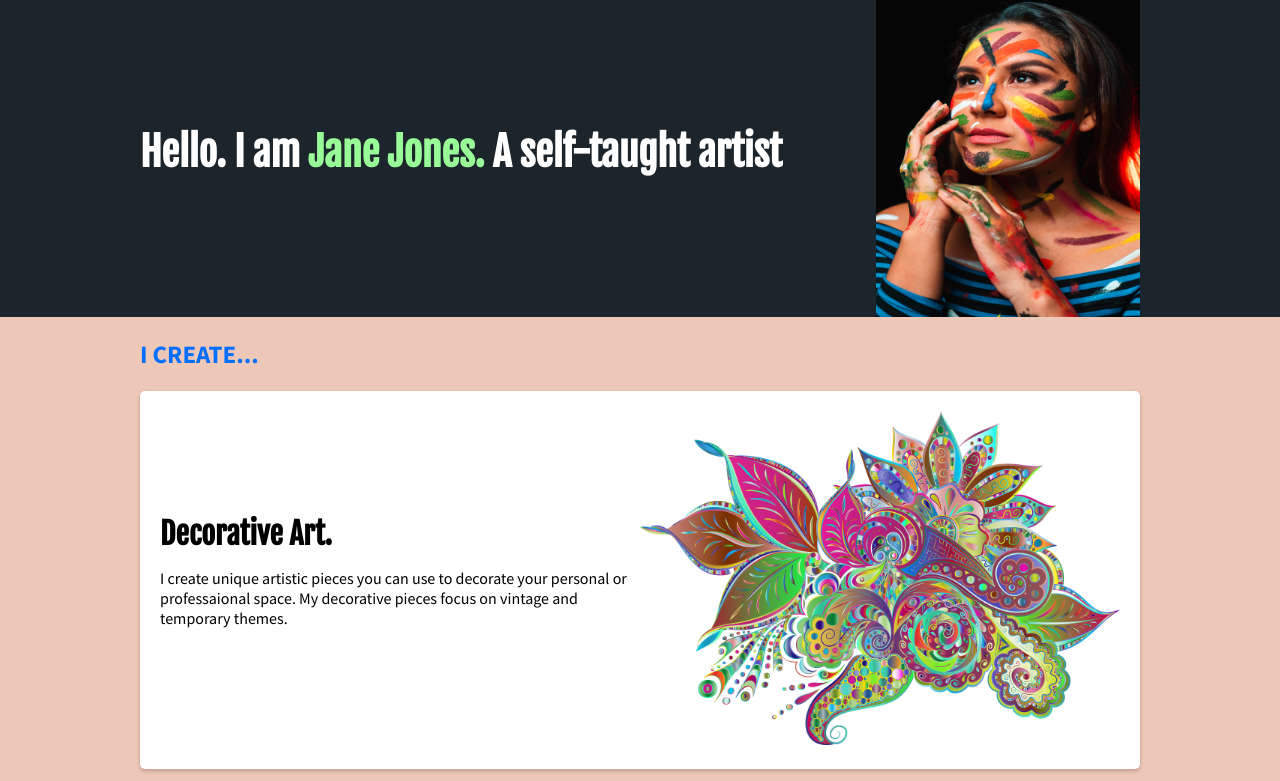
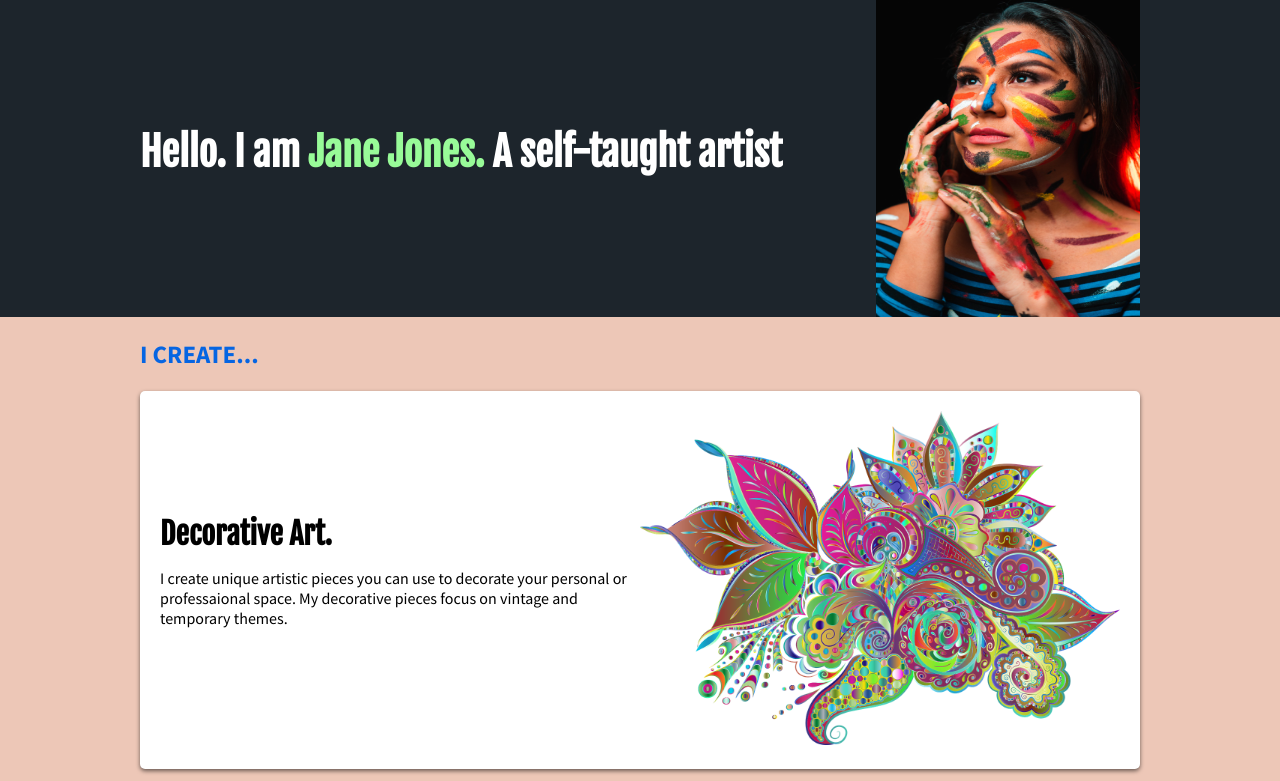
Before and after one commit to kirtan-patel/portofolio_site, a plain HTML site: page index.html in a window 1280 px wide. Shown: the part 97-878 px from the top of the page. Drawn offline with Linux system fonts and the light colour scheme.

Commit message:
final version

```diff
--- a/style.css
+++ b/style.css
@@ -12,7 +12,7 @@
 
 [class^="icon-"], [class*=" icon-"] {
   font-family: 'icomoon' !important;
-  speak: none;
+  speak-as: none;
   font-style: normal;
   font-weight: normal;
   font-variant: normal;
@@ -32,6 +32,7 @@ body {
   font-family: 'Source Sans Pro', sans-serif;
   margin: 0;
   background:#edc7b7;
+  box-sizing: border-box;
 }
 
 html{
@@ -73,7 +74,7 @@ h1 strong {
 
 h2 {
   text-transform: uppercase;
-  color: #026fff;
+  color: #0665e2;
   font-family: 'Source Sans Pro', sans-serif;
   font-weight: bold;
   font-size: 25px;
@@ -81,9 +82,9 @@ h2 {
 }
 
 .project {
-  display: flex;
-  background: white;
-  box-shadow:0px 2px 4px rgba(0,0,0,0.2);
+  display:flex;
+  background: rgb(255, 255, 255);
+  box-shadow:0px 2px 4px rgba(0, 0, 0, 0.562);
   border-radius: 5px;
   margin-bottom: 15px;
   padding: 20px;
```
Also changed, not shown: index.html (+4 -4 lines), link to github repo and gitpage.txt (added).
